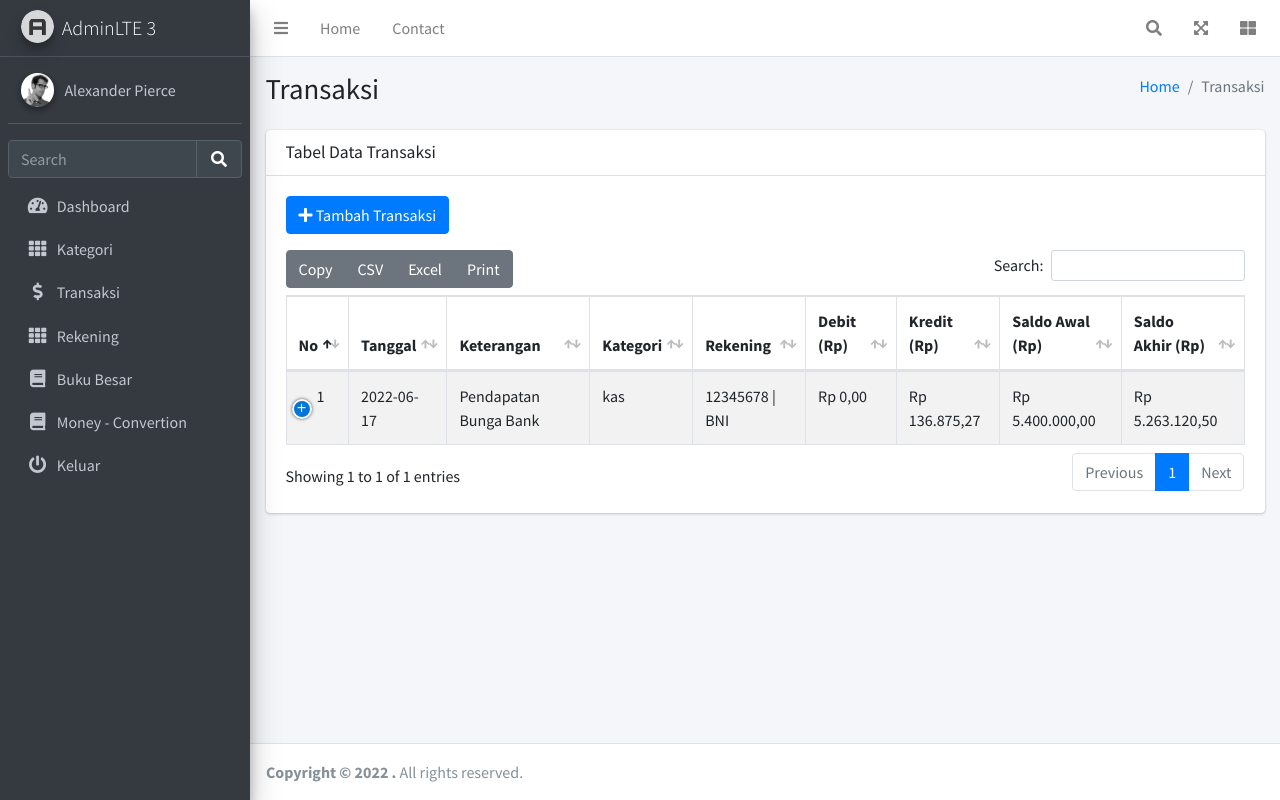
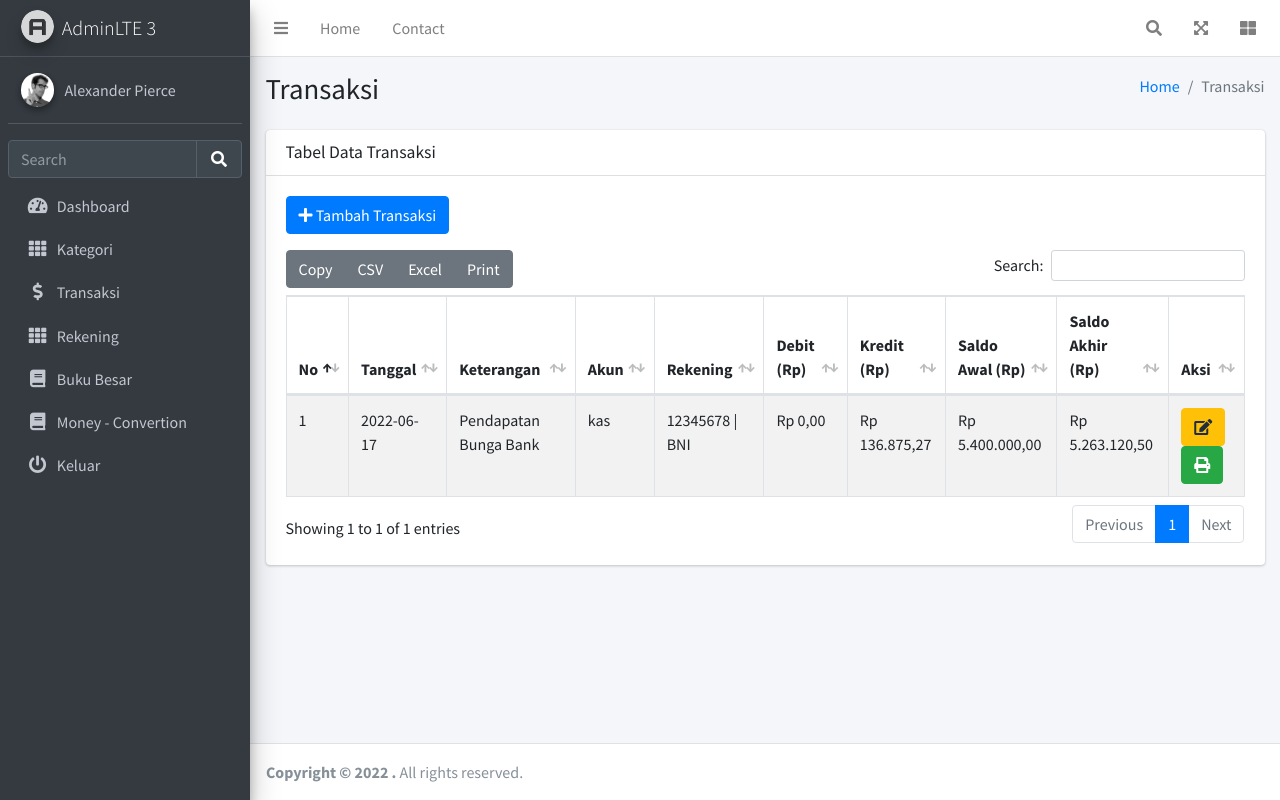
Before and after one commit to deflyharfrian/jurnalumum, a PHP site: page /pages/admin/index.php?transaksi in a window 1280 px wide. Run offline with PHP 8.4, Linux system fonts and the light colour scheme; a user stored in the database is signed in; data comes from the database, SQL or seed files in the repository; some libraries are stand-ins or nearby versions.

Commit message:
Update transaksi.php

```diff
--- a/pages/admin/transaksi.php
+++ b/pages/admin/transaksi.php
@@ -41,7 +41,7 @@ error_reporting(0);
                             <th>No</th>
                             <th>Tanggal</th>
                             <th>Keterangan</th>
-                            <th>Kategori</th>
+                            <th>Akun</th>
                             <th>Rekening</th>
                             <th>Debit (Rp)</th>
                             <th>Kredit (Rp)</th>
```
